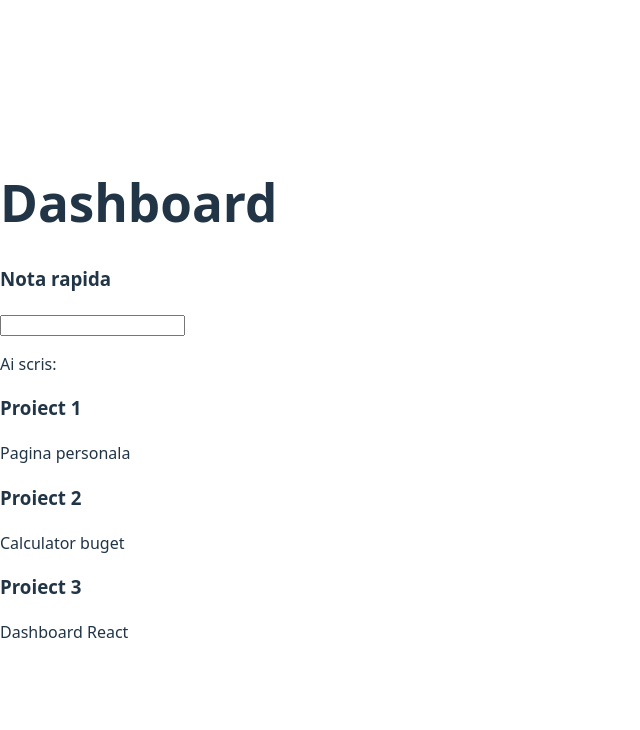
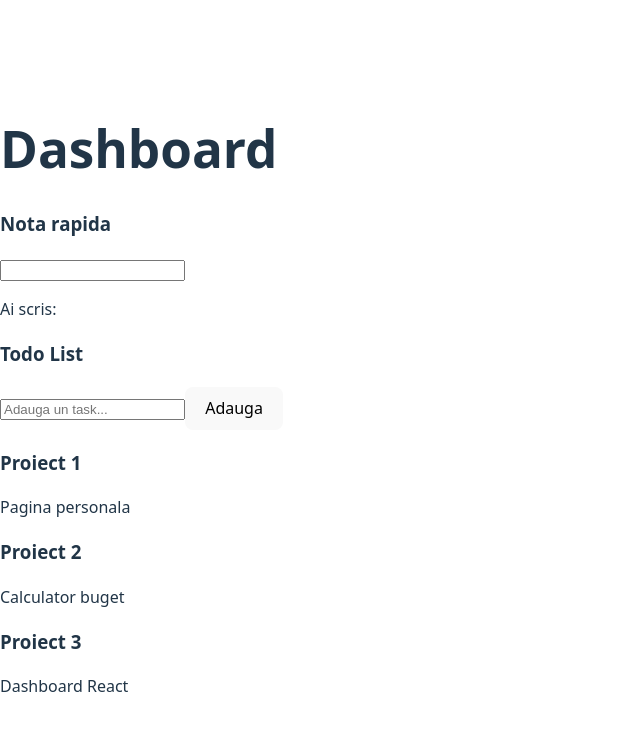
Before and after one commit to Chris90w4/Lab_PW, a React (Vite) app: page / in a window 1280 px wide. Shown: the top 730 px of the page, without its empty margins (0-640 px from the left). Built offline with nearby package versions, Linux system fonts and the light colour scheme.

Commit message:
feat: Am adaugat TODO, l-am importat in App.jsxsi l-am testat

```diff
--- a/src/App.jsx
+++ b/src/App.jsx
@@ -1,5 +1,6 @@
 import Card from './Card';
 import QuickNote from './QuickNote';
+import TodoList from './TodoList';
 
 const projects = [
     { title: "Proiect 1", description: "Pagina personala" },
@@ -12,6 +13,7 @@
         <div>
             <h1>Dashboard</h1>
             <QuickNote />
+            <TodoList />
             {projects.map(function(item, index) {
                 return (
                     <Card
--- /dev/null
+++ b/src/TodoList.jsx
@@ -0,0 +1,27 @@
+import { useState } from 'react';
+function TodoList() {
+ const [todos, setTodos] = useState([]);
+ const [input, setInput] = useState('');
+ function handleAdd() {
+ if (input.trim() === '') return; // Nu adauga text gol
+ setTodos([...todos, input]); // Creeaza array NOU cu tot ce era + input
+ setInput(''); // Goleste input-ul
+ }
+ return (
+ <div>
+ <h3>Todo List</h3>
+ <input
+ value={input}
+ onChange={(e) => setInput(e.target.value)}
+ placeholder="Adauga un task..."
+ />
+ <button onClick={handleAdd}>Adauga</button>
+ <ul>
+    {todos.map(function(todo, index){
+        return <li key={index}>{todo}</li>
+    })}
+ </ul>
+ </div>
+ );
+}
+export default TodoList;
```
